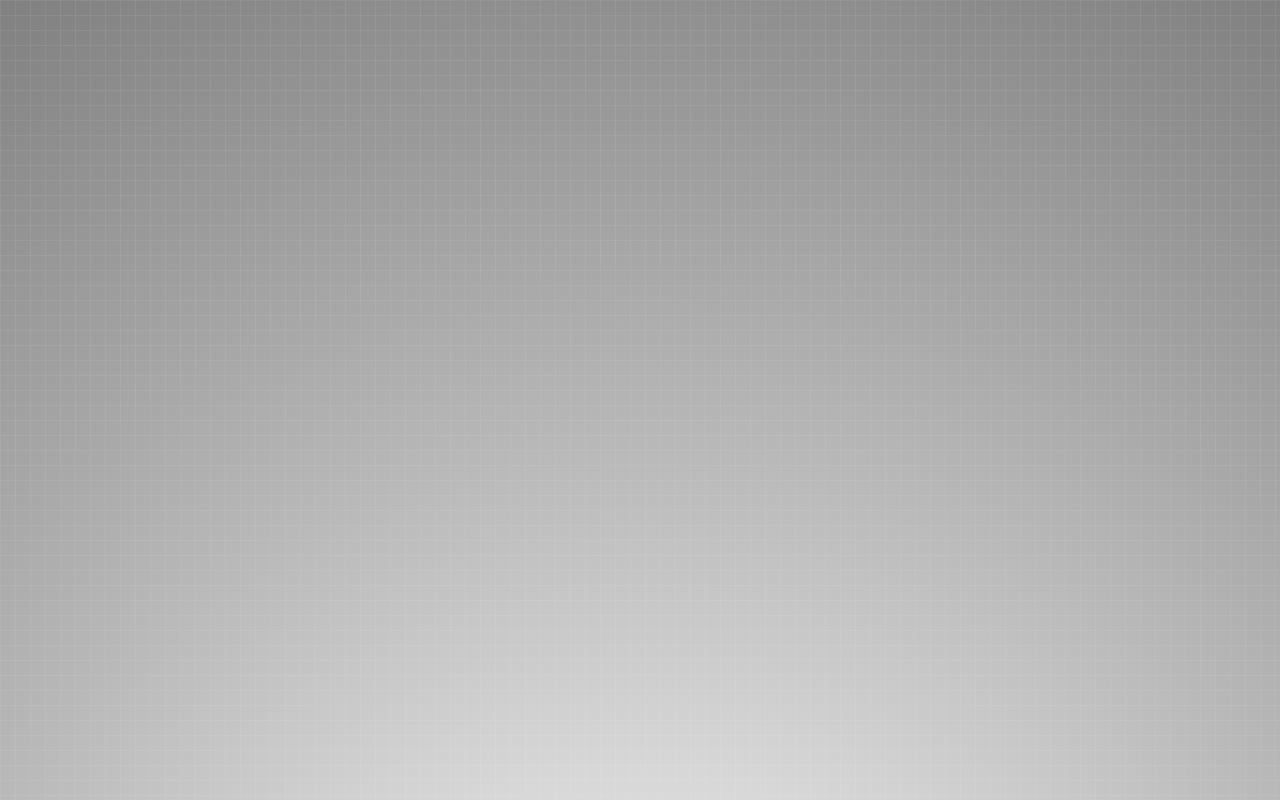
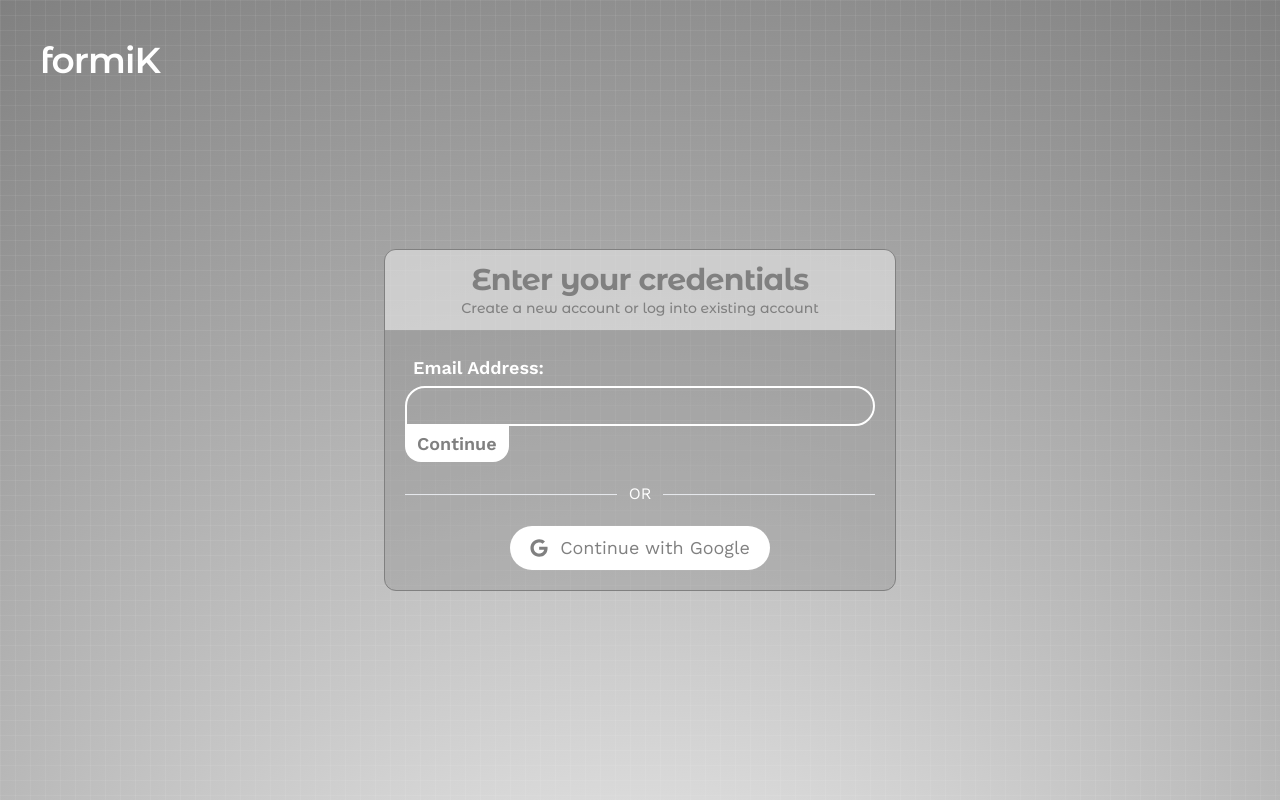
Before and after one commit to bigsparsh/formiK, a Next.js app: page /auth in a window 1280 px wide. Built offline with nearby package versions, Linux system fonts and the light colour scheme; a web font is replaced by a local one.

Commit message:
Added auth FE

```diff
--- a/app/auth/page.tsx
+++ b/app/auth/page.tsx
@@ -1,12 +1,53 @@
+import { FaGoogle } from "react-icons/fa";
+
 const Auth = () => {
   return (
     <div
-      className="h-screen"
+      className="ma"
       style={{
         background:
           " linear-gradient(#ffffff10 10%, transparent 10%) 0 0/ 15px 15px , linear-gradient(90deg, #ffffff10 10%, transparent 10%) 0 0/ 15px 15px,radial-gradient(circle at 50% 150%,white, gray)",
       }}
-    ></div>
+    >
+      <section className="flex flex-col h-screen">
+        <nav className="p-10">
+          <h1 className="text-4xl font-semibold tracking-tight text-white">
+            formiK
+          </h1>
+        </nav>
+        <div className="grow grid place-items-center">
+          <div className="flex flex-col justify-center relative border border-[gray] bg-[gray]/30 rounded-xl w-full max-w-lg overflow-clip work mb-20">
+            <h1 className="font-bold text-3xl text-[gray] bg-white/50 tracking-tight ma px-5 py-3 text-center">
+              Enter your credentials
+              <span className="text-sm block  tracking-normal font-medium px-1">
+                Create a new account or log into existing account
+              </span>
+            </h1>
+            <div className="p-5 flex flex-col text-white text-lg grow">
+              <label className=" px-2 font-semibold py-1">
+                Email Address:{" "}
+              </label>
+              <input
+                type="text"
+                className="border-2 border-white bg-transparent rounded-t-3xl rounded-br-3xl px-3 py-1 outline-none"
+              />
+              <button className="px-3 py-1 bg-white text-[gray] w-fit self-start rounded-b-2xl font-semibold">
+                Continue
+              </button>
+            </div>
+            <div className="px-5 flex gap-3 justify-center items-center text-white">
+              <hr className="w-full" />
+              <p>OR</p>
+              <hr className="w-full" />
+            </div>
+            <div className=" px-5 py-2 bg-white rounded-3xl m-5 text-lg flex items-center gap-3 text-[gray] w-fit self-center">
+              <FaGoogle />
+              <p>Continue with Google</p>
+            </div>
+          </div>
+        </div>
+      </section>
+    </div>
   );
 };
 export default Auth;
--- a/package.json
+++ b/package.json
@@ -17,7 +17,8 @@
     "next-auth": "^4.24.8",
     "nodemailer": "^6.9.15",
     "react": "^18",
-    "react-dom": "^18"
+    "react-dom": "^18",
+    "react-icons": "^5.3.0"
   },
   "devDependencies": {
     "@types/node": "^20",
```
Also changed, not shown: 1 other file (tests, documents, lock files or other folders).
